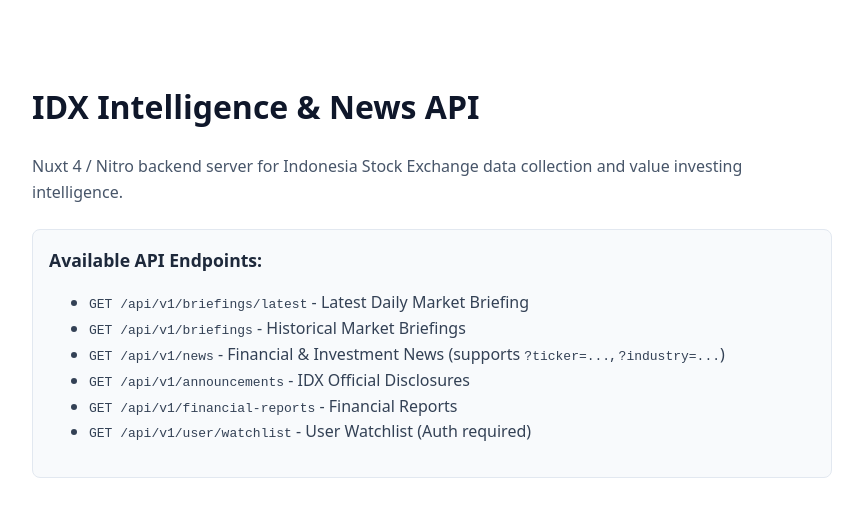
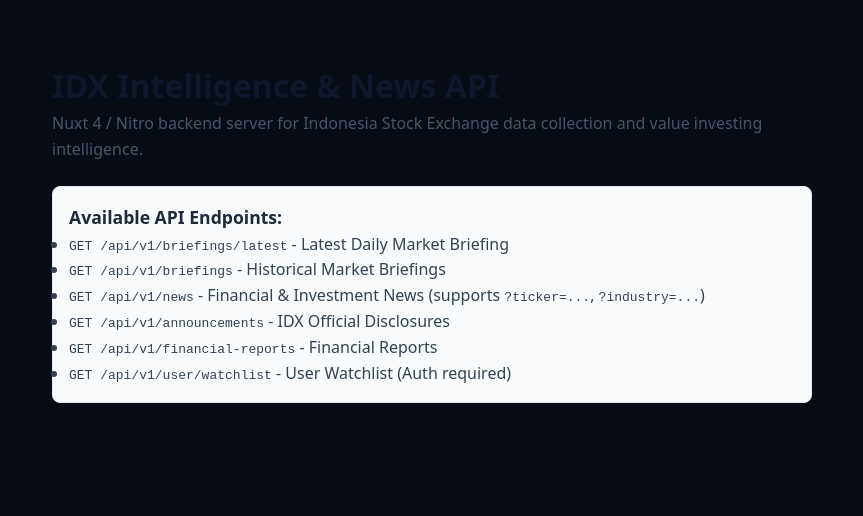
Before and after one commit to anandasatriaadi/go-idx-scraper, a Nuxt app in the folder idx-web/: page / in a window 1280 px wide. Shown: the top 516 px of the page, without its empty margins (208-1071 px from the left). Built offline with nearby package versions, Linux system fonts and the light colour scheme.

Commit message:
feat(web): add dark terminal design system and auth/watchlist composables

```diff
--- a/idx-web/nuxt.config.ts
+++ b/idx-web/nuxt.config.ts
@@ -5,6 +5,8 @@
   modules: [],
 
   srcDir: 'src/',
+
+  css: ['~/assets/main.css'],
 
   experimental: {
     appManifest: false,
--- /dev/null
+++ b/idx-web/src/assets/main.css
@@ -0,0 +1,64 @@
+:root {
+  --bg-app: #080c14;
+  --bg-card: #0f172a;
+  --bg-card-hover: #172033;
+  --bg-card-active: #1e293b;
+  --border-color: #1e293b;
+  --border-subtle: #334155;
+
+  --text-primary: #f8fafc;
+  --text-secondary: #94a3b8;
+  --text-muted: #64748b;
+
+  --bullish-bg: rgba(16, 185, 129, 0.12);
+  --bullish-border: #10b981;
+  --bullish-text: #34d399;
+
+  --bearish-bg: rgba(239, 68, 68, 0.12);
+  --bearish-border: #ef4444;
+  --bearish-text: #f87171;
+
+  --neutral-bg: rgba(56, 189, 248, 0.12);
+  --neutral-border: #38bdf8;
+  --neutral-text: #7dd3fc;
+
+  --accent-amber: #f59e0b;
+  --accent-blue: #2563eb;
+  --font-mono: ui-monospace, SFMono-Regular, Menlo, Monaco, Consolas, monospace;
+}
+
+* {
+  box-sizing: border-box;
+  margin: 0;
+  padding: 0;
+}
+
+body {
+  background-color: var(--bg-app);
+  color: var(--text-primary);
+  font-family: -apple-system, BlinkMacSystemFont, "Segoe UI", Roboto, Helvetica, Arial, sans-serif;
+  min-height: 100vh;
+  line-height: 1.5;
+  -webkit-font-smoothing: antialiased;
+}
+
+/* Monospace Helpers */
+.font-mono {
+  font-family: var(--font-mono);
+}
+
+/* Custom Scrollbars */
+::-webkit-scrollbar {
+  width: 6px;
+  height: 6px;
+}
+::-webkit-scrollbar-track {
+  background: var(--bg-app);
+}
+::-webkit-scrollbar-thumb {
+  background: var(--border-subtle);
+  border-radius: 3px;
+}
+::-webkit-scrollbar-thumb:hover {
+  background: var(--text-muted);
+}
--- /dev/null
+++ b/idx-web/src/composables/useAuth.ts
@@ -0,0 +1,98 @@
+import { ref } from 'vue'
+import {
+  signInWithPopup,
+  GoogleAuthProvider,
+  signInWithEmailAndPassword,
+  createUserWithEmailAndPassword,
+  signOut,
+  onAuthStateChanged,
+  type User
+} from 'firebase/auth'
+
+export const useAuth = () => {
+  const nuxtApp = useNuxtApp()
+  const user = ref<User | null>(null)
+  const token = ref<string | null>(null)
+  const loading = ref(true)
+  const error = ref<string | null>(null)
+
+  const auth = nuxtApp.$firebaseAuth as any
+
+  if (import.meta.client && auth) {
+    onAuthStateChanged(auth, async (u) => {
+      user.value = u
+      if (u) {
+        token.value = await u.getIdToken()
+      } else {
+        token.value = null
+      }
+      loading.value = false
+    })
+  } else {
+    loading.value = false
+  }
+
+  const loginWithGoogle = async () => {
+    error.value = null
+    try {
+      if (!auth) throw new Error('Firebase Auth not available')
+      const provider = new GoogleAuthProvider()
+      const result = await signInWithPopup(auth, provider)
+      user.value = result.user
+      token.value = await result.user.getIdToken()
+      return result.user
+    } catch (e: any) {
+      error.value = e.message || 'Failed to sign in with Google'
+      throw e
+    }
+  }
+
+  const loginWithEmail = async (email: string, pass: string) => {
+    error.value = null
+    try {
+      if (!auth) throw new Error('Firebase Auth not available')
+      const result = await signInWithEmailAndPassword(auth, email, pass)
+      user.value = result.user
+      token.value = await result.user.getIdToken()
+      return result.user
+    } catch (e: any) {
+      error.value = e.message || 'Failed to sign in with email'
+      throw e
+    }
+  }
+
+  const signupWithEmail = async (email: string, pass: string) => {
+    error.value = null
+    try {
+      if (!auth) throw new Error('Firebase Auth not available')
+      const result = await createUserWithEmailAndPassword(auth, email, pass)
+      user.value = result.user
+      token.value = await result.user.getIdToken()
+      return result.user
+    } catch (e: any) {
+      error.value = e.message || 'Failed to create account'
+      throw e
+    }
+  }
+
+  const logout = async () => {
+    try {
+      if (auth) await signOut(auth)
+      user.value = null
+      token.value = null
+    } catch (e: any) {
+      error.value = e.message || 'Failed to sign out'
+    }
+  }
+
+  return {
+    user,
+    token,
+    loading,
+    error,
+    loginWithGoogle,
+    loginWithEmail,
+    signupWithEmail,
+    logout
+  }
+}
--- /dev/null
+++ b/idx-web/src/composables/useWatchlist.ts
@@ -0,0 +1,76 @@
+import { ref } from 'vue'
+import { useAuth } from './useAuth'
+
+export const useWatchlist = () => {
+  const { token, user } = useAuth()
+  const watchlist = ref<string[]>([])
+  const loading = ref(false)
+
+  const fetchWatchlist = async () => {
+    if (!token.value) {
+      watchlist.value = []
+      return
+    }
+    loading.value = true
+    try {
+      const data = await $fetch<{ watchlist: string[] }>('/api/v1/user/watchlist', {
+        headers: {
+          Authorization: `Bearer ${token.value}`
+        }
+      })
+      if (data && Array.isArray(data.watchlist)) {
+        watchlist.value = data.watchlist
+      }
+    } catch (e) {
+      console.warn('Could not fetch watchlist', e)
+    } finally {
+      loading.value = false
+    }
+  }
+
+  const toggleWatchlist = async (ticker: string) => {
+    if (!token.value) {
+      alert('Please sign in to manage your watchlist')
+      return
+    }
+    const upper = ticker.toUpperCase().trim()
+    const index = watchlist.value.indexOf(upper)
+    const newWatchlist = [...watchlist.value]
+    if (index >= 0) {
+      newWatchlist.splice(index, 1)
+    } else {
+      newWatchlist.push(upper)
+    }
+
+    watchlist.value = newWatchlist
+
+    try {
+      await $fetch('/api/v1/user/watchlist', {
+        method: 'PUT',
+        headers: {
+          Authorization: `Bearer ${token.value}`
+        },
+        body: {
+          watchlist: newWatchlist
+        }
+      })
+    } catch (e) {
+      console.error('Failed to sync watchlist', e)
+      // Rollback on failure
+      fetchWatchlist()
+    }
+  }
+
+  const isWatched = (ticker: string) => {
+    if (!ticker) return false
+    return watchlist.value.includes(ticker.toUpperCase().trim())
+  }
+
+  return {
+    watchlist,
+    loading,
+    fetchWatchlist,
+    toggleWatchlist,
+    isWatched
+  }
+}
```
